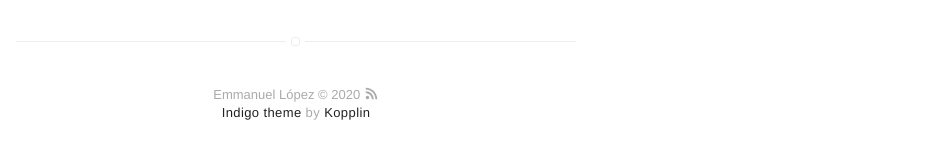
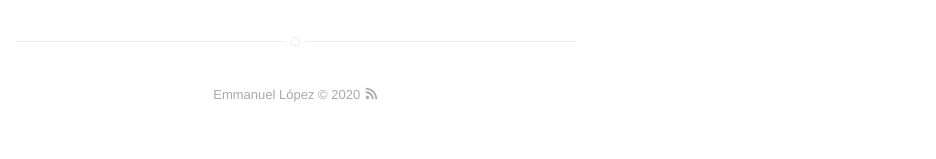
Before and after one commit to manelpz/manelpz.github.io, a Jekyll site: the page built from FAQ.md, in a window 1280 px wide. Shown: the part 386-545 px from the top of the page, without its empty margins (344-1280 px from the left). Built offline with Jekyll 4.4.1, drawn with Linux system fonts in a browser that asks for light colours; our own code applies the rules of GitHub Pages for plain Markdown files.

Commit message:
updating author

```diff
--- a/_includes/author.html
+++ b/_includes/author.html
@@ -4,9 +4,9 @@
     </div>
 
     <div class="toright">
-        <h4 class="name">{{ site.authors[page.author].name }}</h4>
+        <!--<h4 class="name">{{ site.authors[page.author].name }}</h4>
         <p class="bio">{{ site.authors[page.author].bio }}</p>
-
+-->
         <div class="share">
             <!-- Note: Only use three share links if your site width is set to large -->
             <!-- If site width is set to normal, you may choose any two share links -->
--- a/_includes/footer.html
+++ b/_includes/footer.html
@@ -1,7 +1,7 @@
 <footer class="footer-main">
     {{ site.name }} © {{ site.time | date: '%Y' }} <a class="link" href="{{ site.url }}/feed.xml" target="_blank"><svg class="icon icon-rss"><use xlink:href="#icon-rss"></use></svg></a>
 
-    <p class="extra">
+    <!--<p class="extra">
         <a class="link" href="https://github.com/sergiokopplin/indigo">Indigo theme</a> by <a class="link" href="http://koppl.in">Kopplin</a>
-    </p>
+    </p>-->
 </footer>
```
